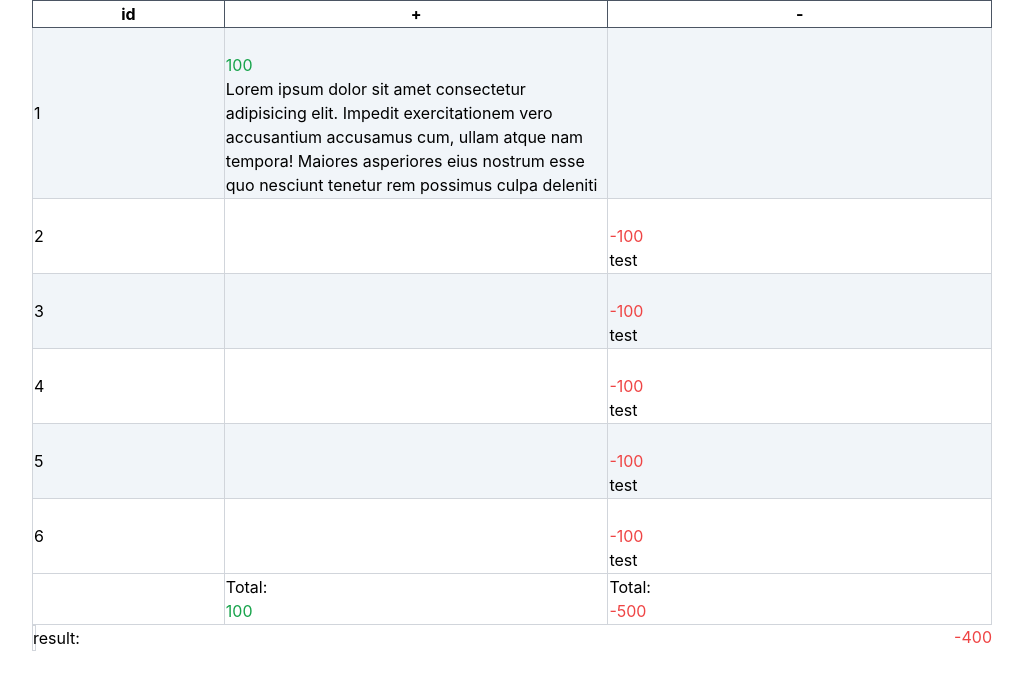
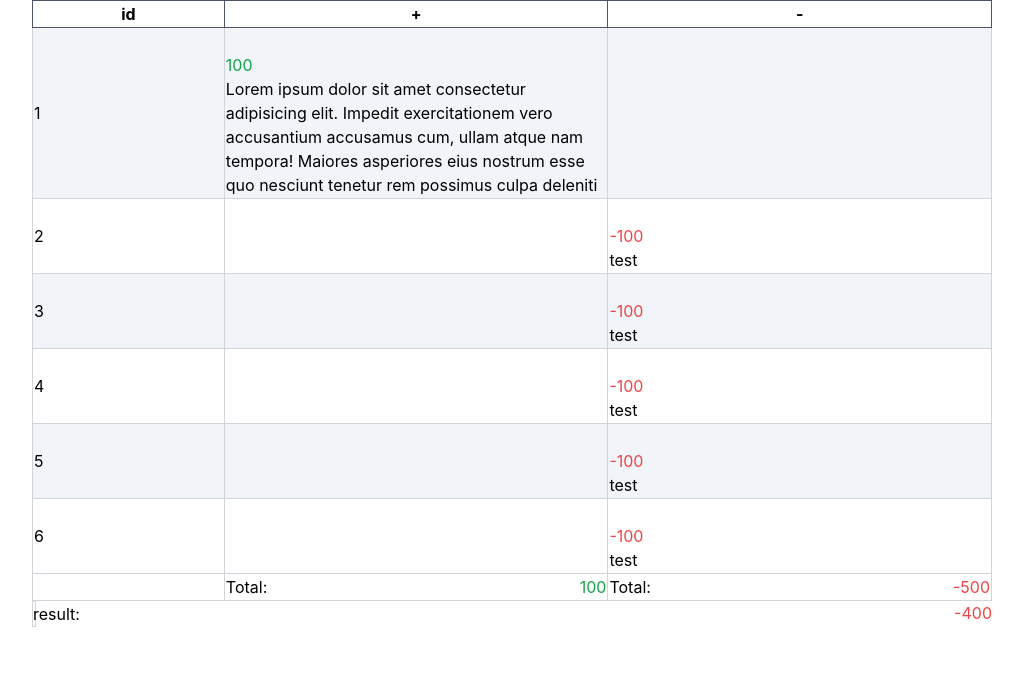
Before and after one commit to matheusnb99/mini-projet-comptable, a Next.js app: page /components/TableauComptable in a window 1280 px wide. Shown: the top 690 px of the page, without its empty margins (4-1027 px from the left). Built offline with nearby package versions, Linux system fonts and the light colour scheme.

Commit message:
modified style in table and in form

```diff
--- a/pages/components/TableauComptable.jsx
+++ b/pages/components/TableauComptable.jsx
@@ -54,11 +54,15 @@ const TableauComptable = () => {
           ))}
           <tr key="total">
             <td className="border border-gray-300"></td>
-            <td className="border border-gray-300 w-2/5">
-              Total: <PInt value={calculRigth}></PInt>
+            <td className="border border-gray-300">
+              <div className="flex justify-between">
+                Total: <PInt value={calculRigth}></PInt>
+              </div>
             </td>
-            <td className="border border-gray-300 w-2/5">
-              Total: <PInt value={calculLeft}></PInt>
+            <td className="border border-gray-300">
+              <div className="flex justify-between">
+                Total: <PInt value={calculLeft}></PInt>
+              </div>
             </td>
           </tr>
         </tbody>
--- a/pages/form-page.jsx
+++ b/pages/form-page.jsx
@@ -18,12 +18,13 @@ const validationSchema = yup.object().shape({
 
 const formPage = () => {
   // eslint-disable-next-line react-hooks/rules-of-hooks
-  const { add, state } = useContext(AppContext)
+  const { add } = useContext(AppContext)
   const handleFormSubmit = useCallback(
     (entry) => {
       add(entry)
       // eslint-disable-next-line no-console
-      console.log(state)
+      console.log(entry)
+      // localStorage.setItem("label", entry.label)
     },
     [add]
   )
@@ -38,7 +39,7 @@ const formPage = () => {
         validationSchema={validationSchema}
       >
         {({ handleSubmit, isValid }) => (
-          <form onSubmit={handleSubmit} noValidate>
+          <form onSubmit={handleSubmit} noValidate className="mx-auto">
             <FormField
               name="libelleDepense"
               type="text"
```
